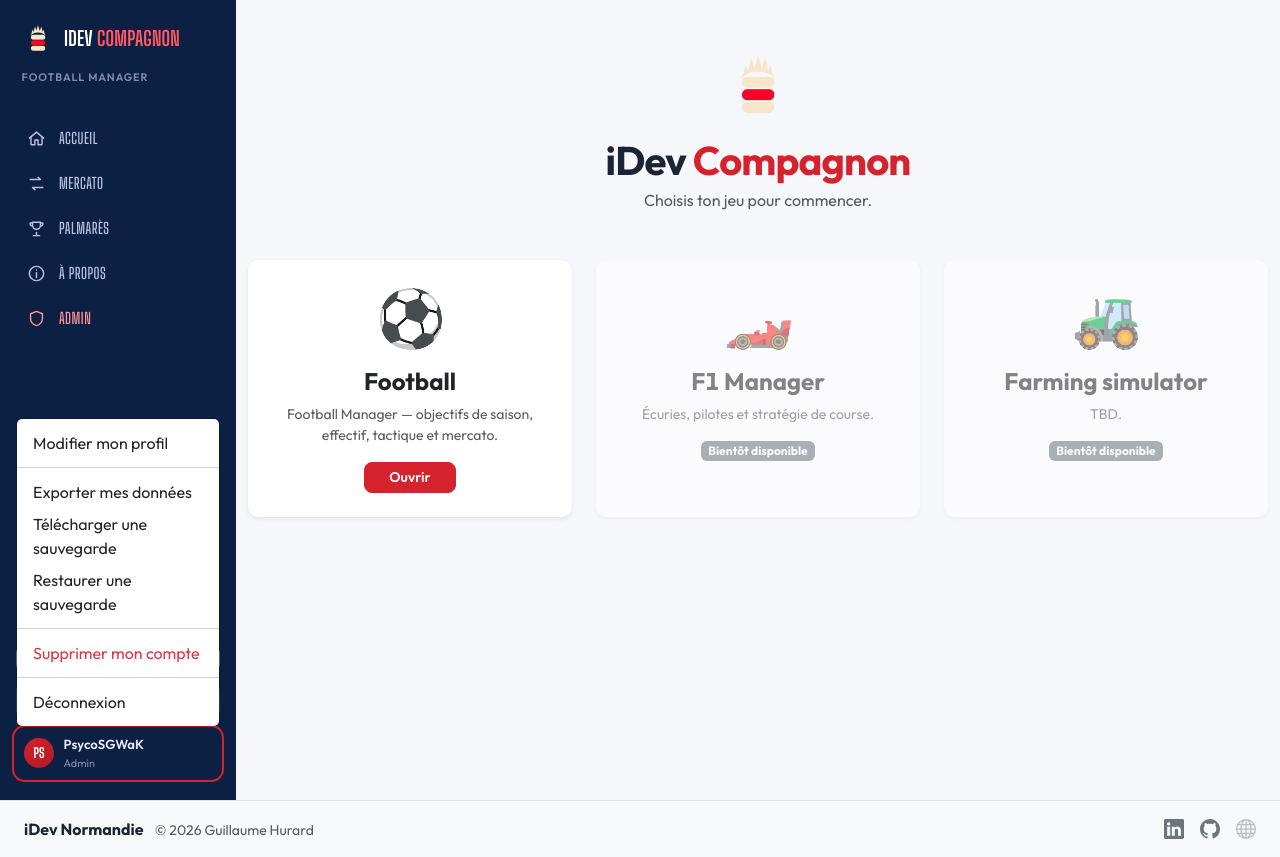
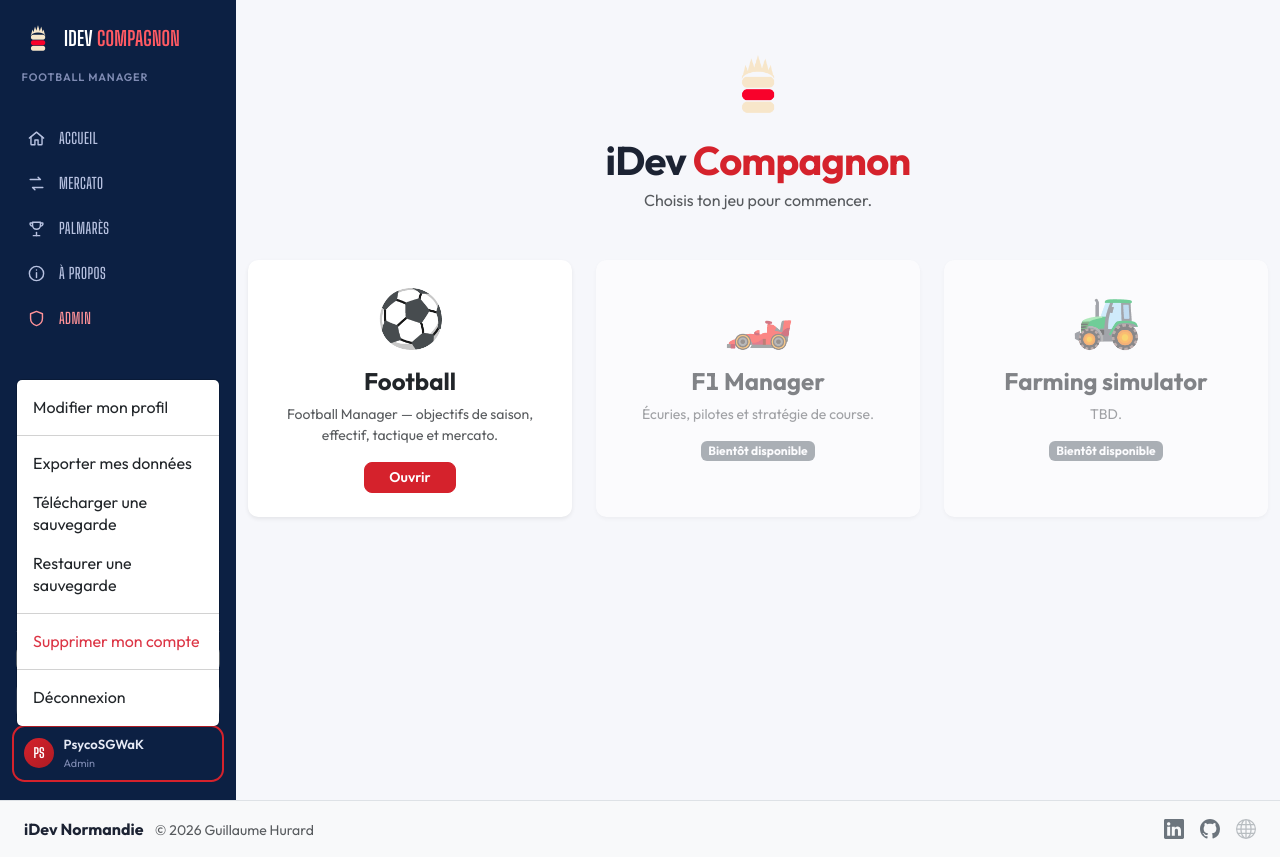
Before and after one commit to PsycoSGWaK/FMXX, a PHP site: page /root/hub.php in a window 1280 px wide, after a click that opens the changed part. Run offline with PHP 8.4, Linux system fonts and the light colour scheme; a user stored in the database is signed in; data comes from the database, SQL or seed files in the repository.

Commit message:
Augmente l'espacement des options du menu profil
Le bloc export/sauvegarde (3 options sur 2 lignes chacune apres le
passage a la ligne force) etait trop compact. Padding vertical et
line-height augmentes sur .sidebar .dropdown-item.

```diff
--- a/css/styles.css
+++ b/css/styles.css
@@ -672,6 +672,8 @@
 
 .sidebar .dropdown-item {
     white-space: normal;
+    padding: .55rem 1rem;
+    line-height: 1.35;
 }
 
 .user-role { font-size: .68rem; color: #7f8bb3; }
```
